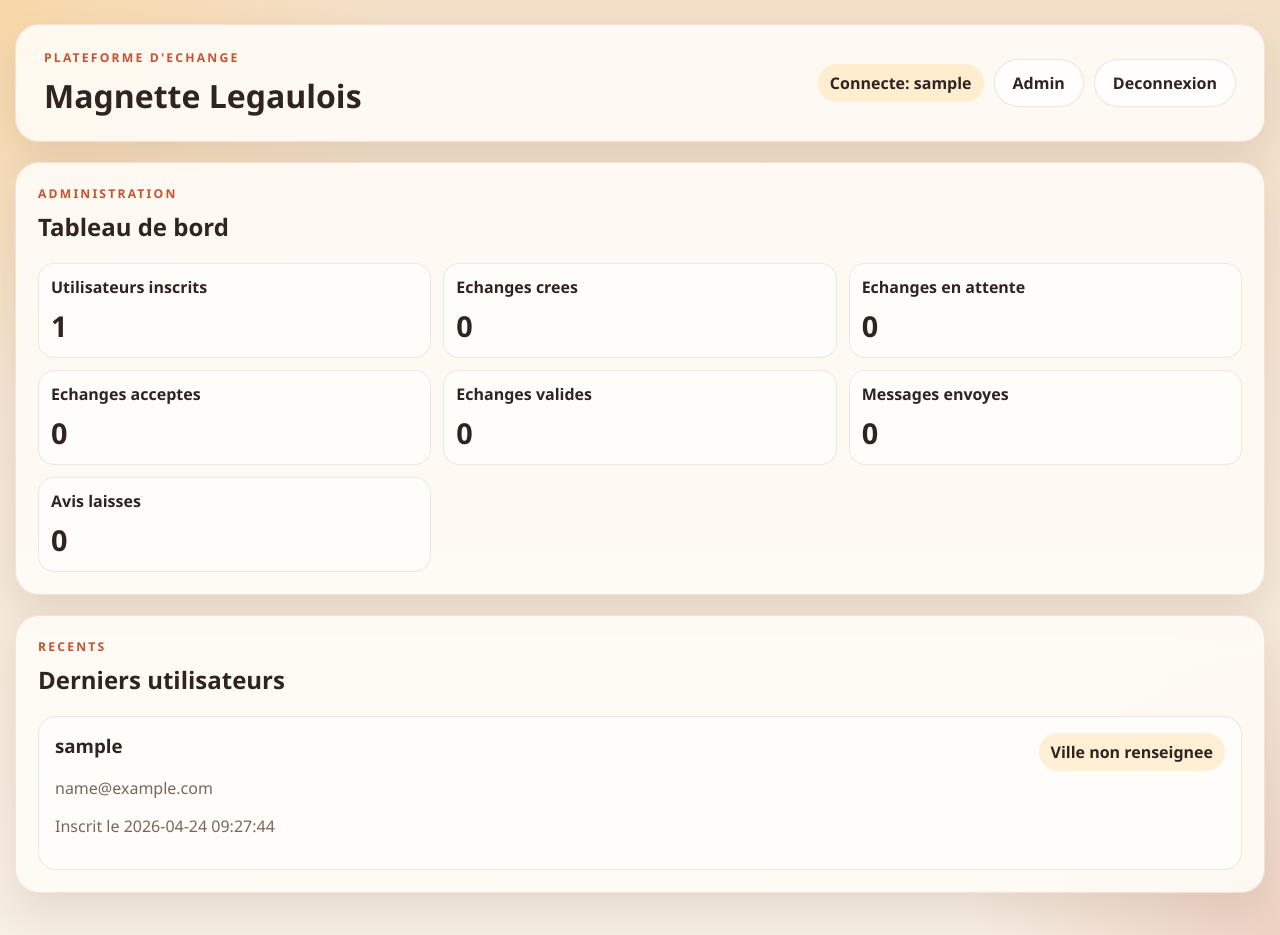
After one commit to Kimmahh/magnet-match, a Flask app: page /admin in a window 1280 px wide. The commit adds this page. Run offline with Flask 3, Linux system fonts and the light colour scheme; the visitor is signed in with stand-in values (Sample User, id 1); data comes from the database, SQL or seed files in the repository; data that the repository does not hold is empty; some libraries are stand-ins or nearby versions.

Commit message:
Update branding and add admin dashboard

```diff
--- a/app.py
+++ b/app.py
@@ -358,6 +358,29 @@ def home() -> str:
     )
 
 
+@app.route("/admin")
+def admin_dashboard() -> str:
+    user = login_required()
+    if not user:
+        return redirect(url_for("home"))
+
+    stats = {
+        "users_total": row_value(run_query("SELECT COUNT(*) AS total FROM users").fetchone(), "total"),
+        "trades_total": row_value(run_query("SELECT COUNT(*) AS total FROM trades").fetchone(), "total"),
+        "trades_pending": row_value(run_query("SELECT COUNT(*) AS total FROM trades WHERE status = 'pending'").fetchone(), "total"),
+        "trades_accepted": row_value(run_query("SELECT COUNT(*) AS total FROM trades WHERE status = 'accepted'").fetchone(), "total"),
+        "trades_completed": row_value(run_query("SELECT COUNT(*) AS total FROM trades WHERE status = 'completed'").fetchone(), "total"),
+        "messages_total": row_value(run_query("SELECT COUNT(*) AS total FROM messages").fetchone(), "total"),
+        "reviews_total": row_value(run_query("SELECT COUNT(*) AS total FROM reviews").fetchone(), "total"),
+    }
+
+    latest_users = run_query(
+        "SELECT username, city, email, created_at FROM users ORDER BY id DESC LIMIT 10"
+    ).fetchall()
+
+    return render_template("admin.html", stats=stats, latest_users=latest_users)
+
+
 @app.route("/register", methods=["POST"])
 def register() -> str:
     username = request.form["username"].strip()
--- a/static/styles.css
+++ b/static/styles.css
@@ -230,6 +230,18 @@ input, textarea, select {
   border-color: rgba(159, 108, 24, 0.2);
 }
 
+.admin-stats {
+  display: grid;
+  grid-template-columns: repeat(3, minmax(0, 1fr));
+  gap: 12px;
+}
+
+.admin-number {
+  margin-top: 8px;
+  font-size: 1.8rem;
+  font-weight: 800;
+}
+
 .danger-zone {
   margin-top: 14px;
   padding: 14px;
@@ -305,6 +317,10 @@ input, textarea, select {
     grid-template-columns: 1fr;
   }
 
+  .admin-stats {
+    grid-template-columns: 1fr;
+  }
+
   .topbar, .section-head {
     flex-direction: column;
     align-items: flex-start;
--- /dev/null
+++ b/templates/admin.html
@@ -0,0 +1,71 @@
+{% extends "base.html" %}
+
+{% block content %}
+  <main class="grid">
+    <section class="panel full-width">
+      <div class="section-head">
+        <div>
+          <p class="eyebrow">Administration</p>
+          <h2>Tableau de bord</h2>
+        </div>
+      </div>
+      <div class="admin-stats">
+        <div class="status-card">
+          <strong>Utilisateurs inscrits</strong>
+          <div class="admin-number">{{ stats.users_total }}</div>
+        </div>
+        <div class="status-card">
+          <strong>Echanges crees</strong>
+          <div class="admin-number">{{ stats.trades_total }}</div>
+        </div>
+        <div class="status-card">
+          <strong>Echanges en attente</strong>
+          <div class="admin-number">{{ stats.trades_pending }}</div>
+        </div>
+        <div class="status-card">
+          <strong>Echanges acceptes</strong>
+          <div class="admin-number">{{ stats.trades_accepted }}</div>
+        </div>
+        <div class="status-card">
+          <strong>Echanges valides</strong>
+          <div class="admin-number">{{ stats.trades_completed }}</div>
+        </div>
+        <div class="status-card">
+          <strong>Messages envoyes</strong>
+          <div class="admin-number">{{ stats.messages_total }}</div>
+        </div>
+        <div class="status-card">
+          <strong>Avis laisses</strong>
+          <div class="admin-number">{{ stats.reviews_total }}</div>
+        </div>
+      </div>
+    </section>
+
+    <section class="panel full-width">
+      <div class="section-head">
+        <div>
+          <p class="eyebrow">Recents</p>
+          <h2>Derniers utilisateurs</h2>
+        </div>
+      </div>
+      <div class="card-grid">
+        {% if latest_users %}
+          {% for user in latest_users %}
+            <article class="card">
+              <div class="card__top">
+                <div>
+                  <h3>{{ user["username"] }}</h3>
+                  <p class="muted">{{ user["email"] }}</p>
+                </div>
+                <span class="pill">{{ user["city"] or "Ville non renseignee" }}</span>
+              </div>
+              <p class="muted">Inscrit le {{ user["created_at"] }}</p>
+            </article>
+          {% endfor %}
+        {% else %}
+          <div class="empty-state">Aucun utilisateur pour le moment.</div>
+        {% endif %}
+      </div>
+    </section>
+  </main>
+{% endblock %}
--- a/templates/base.html
+++ b/templates/base.html
@@ -3,7 +3,7 @@
   <head>
     <meta charset="UTF-8" />
     <meta name="viewport" content="width=device-width, initial-scale=1.0" />
-    <title>Magnet Match</title>
+    <title>Magnette Legaulois</title>
     <link rel="stylesheet" href="{{ url_for('static', filename='styles.css') }}" />
     <script>
       (function () {
@@ -42,11 +42,12 @@
       <header class="topbar">
         <div>
           <p class="eyebrow">Plateforme d'echange</p>
-          <h1>Magnet Match</h1>
+          <h1>Magnette Legaulois</h1>
         </div>
         <div class="topbar__actions">
           {% if active_user %}
             <span class="status-pill">Connecte: {{ active_user["username"] }}</span>
+            <a class="button button--ghost" href="{{ url_for('admin_dashboard') }}">Admin</a>
             <form method="post" action="{{ url_for('logout') }}">
               <button class="button button--ghost" type="submit">Deconnexion</button>
             </form>
--- a/templates/home.html
+++ b/templates/home.html
@@ -6,7 +6,7 @@
       <p class="eyebrow">Pourquoi ce site</p>
       <h2>Finir les echanges Facebook compliques</h2>
       <p class="muted">
-        Inscris-toi, declare tes manquants et tes doubles, puis laisse Magnet Match
+        Inscris-toi, declare tes manquants et tes doubles, puis laisse Magnette Legaulois
         trouver les meilleurs profils pour echanger.
       </p>
       <ul class="feature-list">
```
